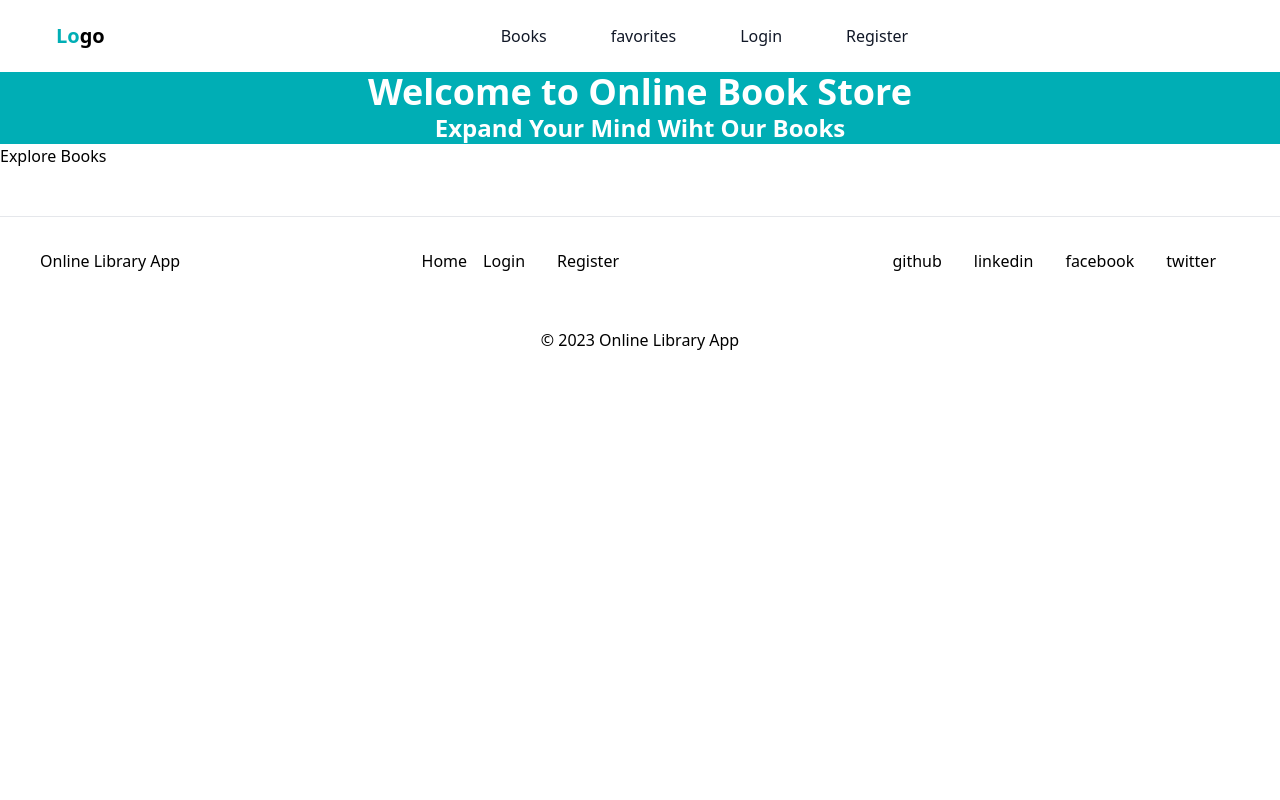
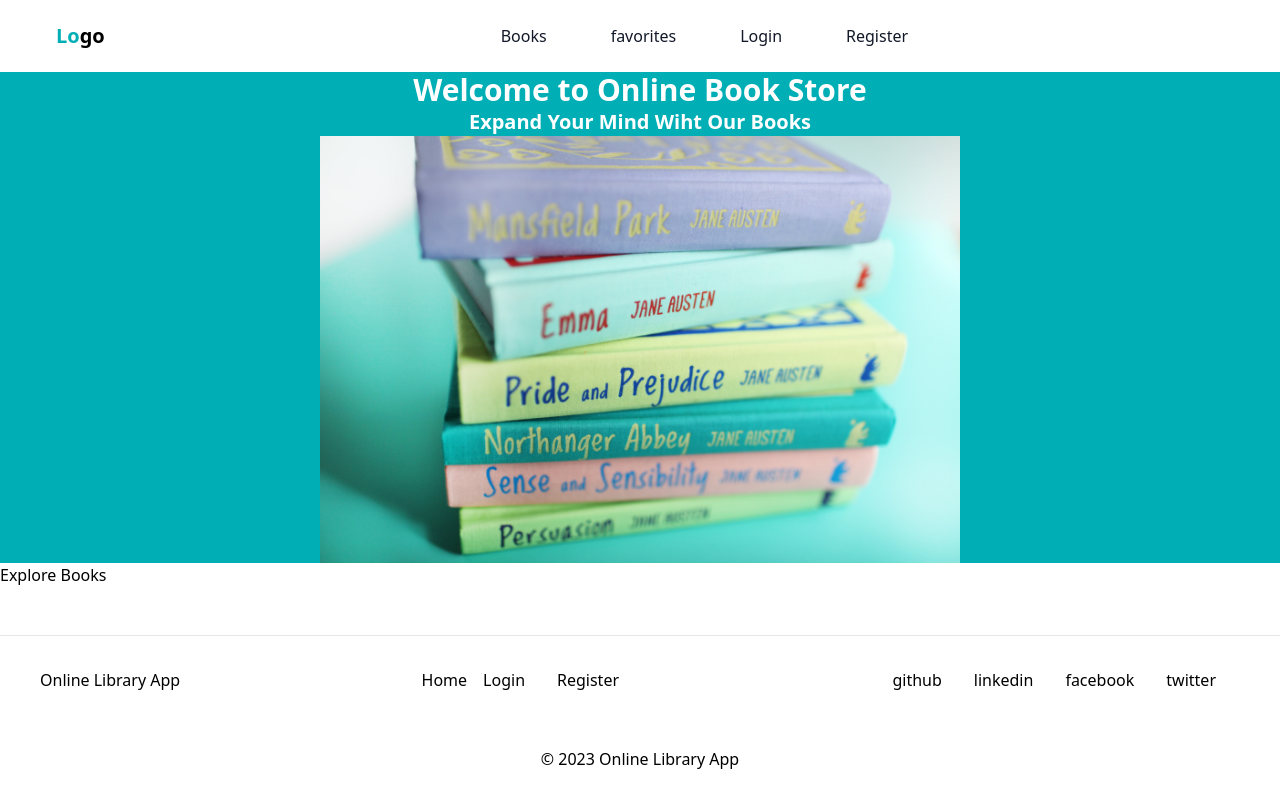
Before and after one commit to Evaristekanova/bookStore-fn, a React (Vite) app: page / in a window 1280 px wide. Built offline with nearby package versions, Linux system fonts and the light colour scheme.

Commit message:
add image as a placeholder on landing page

```diff
--- a/src/App.tsx
+++ b/src/App.tsx
@@ -1,12 +1,13 @@
 import ExploreBooks from "./components/ExploreBooks";
-// import LANDING from "./assets/LANDING.jpg";
+import LANDING from "./assets/LANDING.jpg";
 const App = () => {
   return (
     <>
       <div className="w-screeen h-auto bg-lightGreen text-white">
         <div className="flex flex-col items-center justify-center w-full">
-          <h1 className="text-4xl font-bold">Welcome to Online Book Store</h1>
-          <h2 className="text-2xl font-semibold">Expand Your Mind Wiht Our Books</h2>
+          <h1 className="text-3xl font-bold">Welcome to Online Book Store</h1>
+          <h2 className="text-xl font-semibold">Expand Your Mind Wiht Our Books</h2>
+          <img src={LANDING} alt="landing" className="w-1/2 h-auto" />
           </div>
       </div>
       <ExploreBooks />
```
